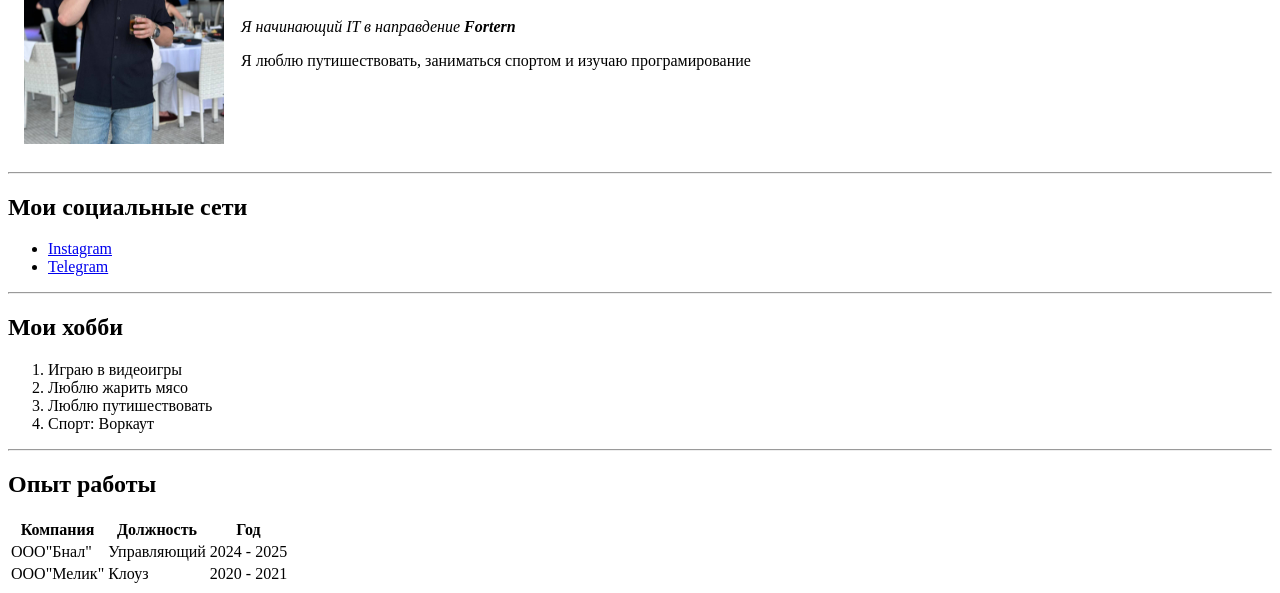
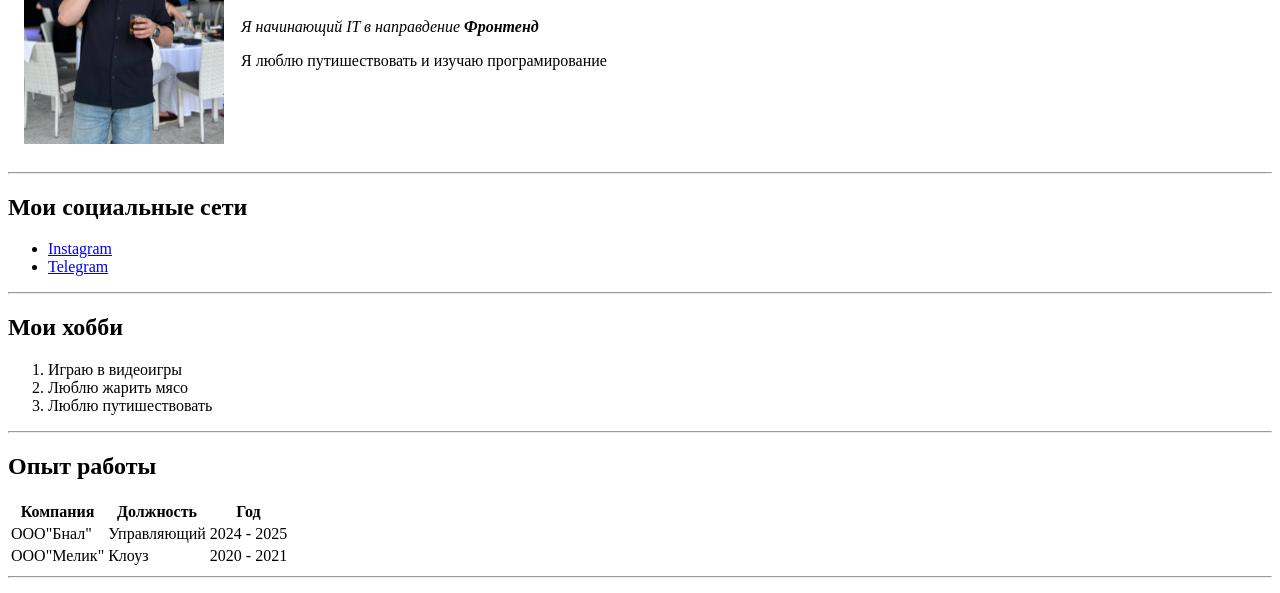
Before and after one commit to XEGO777/CV, a plain HTML site: page index.html in a window 1280 px wide. Shown: the part 147-740 px from the top of the page. Drawn offline with Linux system fonts and the light colour scheme.

Commit message:
Add files via upload

```diff
--- a/index.html
+++ b/index.html
@@ -9,8 +9,8 @@
         <tr>
             <td><img src="photo_2025-08-22_13-07-59.jpg" width="200" alt="Тут моё фото"> </td>
             <td><h1>Виктор Волонтеров!</h1>
-    <p><em>Я начинающий IT в направдение <strong>Fortern</strong></em></p>
-    <p>Я люблю путишествовать, заниматься спортом и изучаю програмирование</p></td>
+    <p><em>Я начинающий IT в направдение <strong>Фронтенд</strong></em></p>
+    <p>Я люблю путишествовать и изучаю програмирование</p></td>
         </tr>
     </table>
 
@@ -29,7 +29,7 @@
         <li>Играю в видеоигры</li>
         <li>Люблю жарить мясо</li>
         <li>Люблю путишествовать</li>
-        <li>Спорт: Воркаут</li>
+
     </ol>
     <hr>
     <h2>Опыт работы</h2>
```
